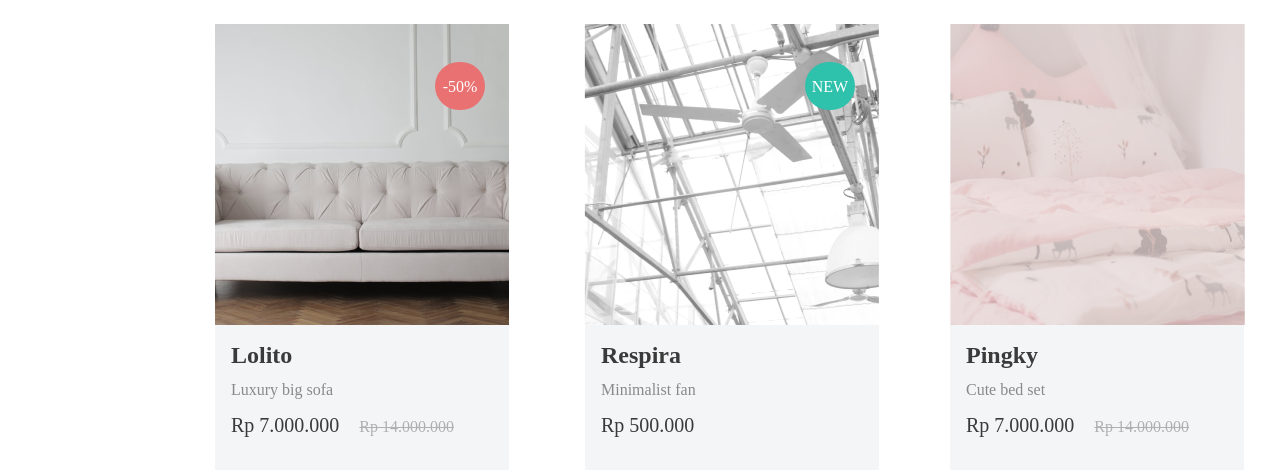
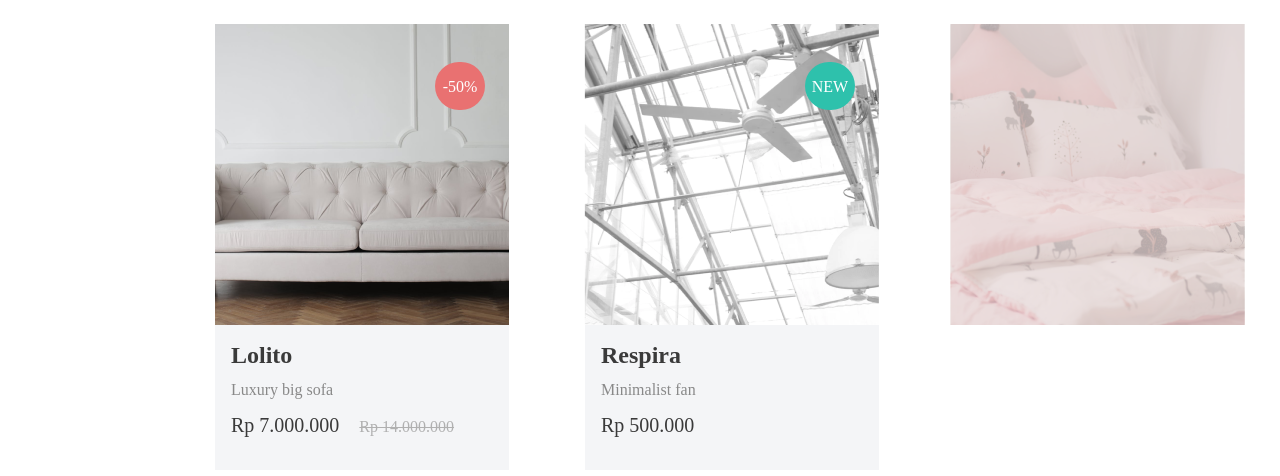
Before and after one commit to masha-padalko/homework_10_Padalko, a plain HTML site: page index.html in a window 1280 px wide. Shown: the part 84-560 px from the top of the page. Drawn offline with Linux system fonts and the light colour scheme.

Commit message:
remove bedd block

```diff
--- a/index.html
+++ b/index.html
@@ -42,15 +42,6 @@
 								<span class="pr_first">Rp 500.000</span>
 						</div>
 					</div>
-						<div class="grey bedd">
-							<div class="price">
-								<h2 class="h">Pingky</h2>
-								<span class="p-lux">Cute bed set</span>
-								<span class="pr_first">Rp 7.000.000</span>
-								<span class="pr_second">Rp 14.000.000</span>
-							</div>
-						</div>
-					</div>
 				</div>
 		</div>
 	</body>
```
